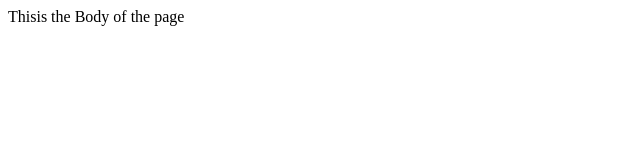
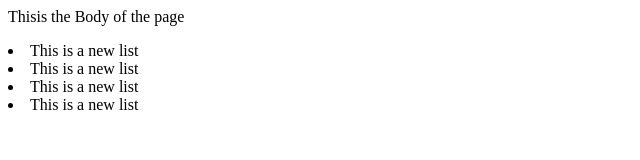
Before and after one commit to Richson22/GOMYCODE, a plain HTML site: page index.html in a window 1280 px wide. Shown: the whole page, without its empty margins (0-640 px from the left). Drawn offline with Linux system fonts and the light colour scheme.

Commit message:
Updated List

```diff
--- a/index.html
+++ b/index.html
@@ -4,5 +4,9 @@
   </head>
   <body>
     <p>Thisis the Body of the page</p>
+    <li>This is a new list</li>
+     <li>This is a new list</li>
+      <li>This is a new list</li>
+       <li>This is a new list</li>
   </body>
 </html>
```
